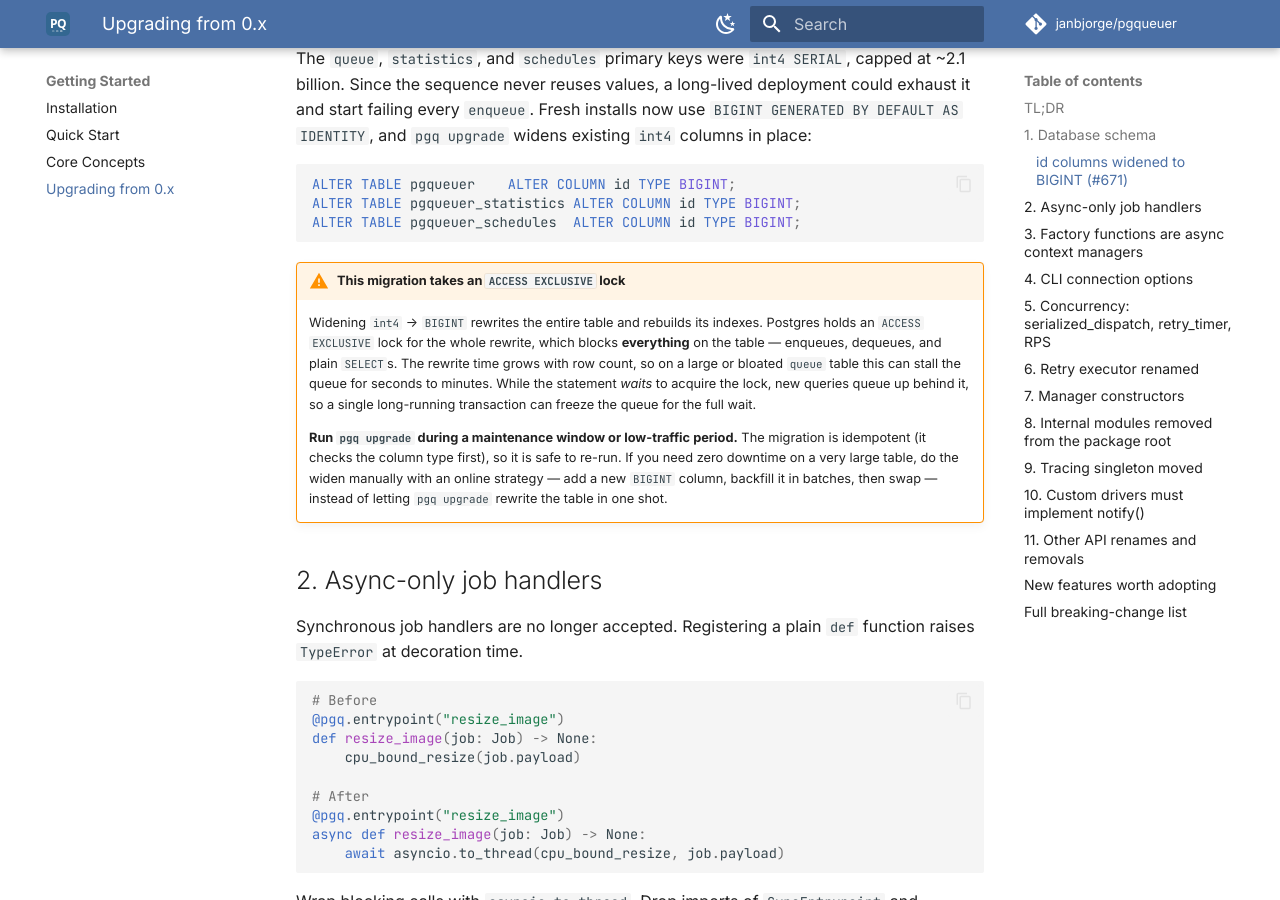
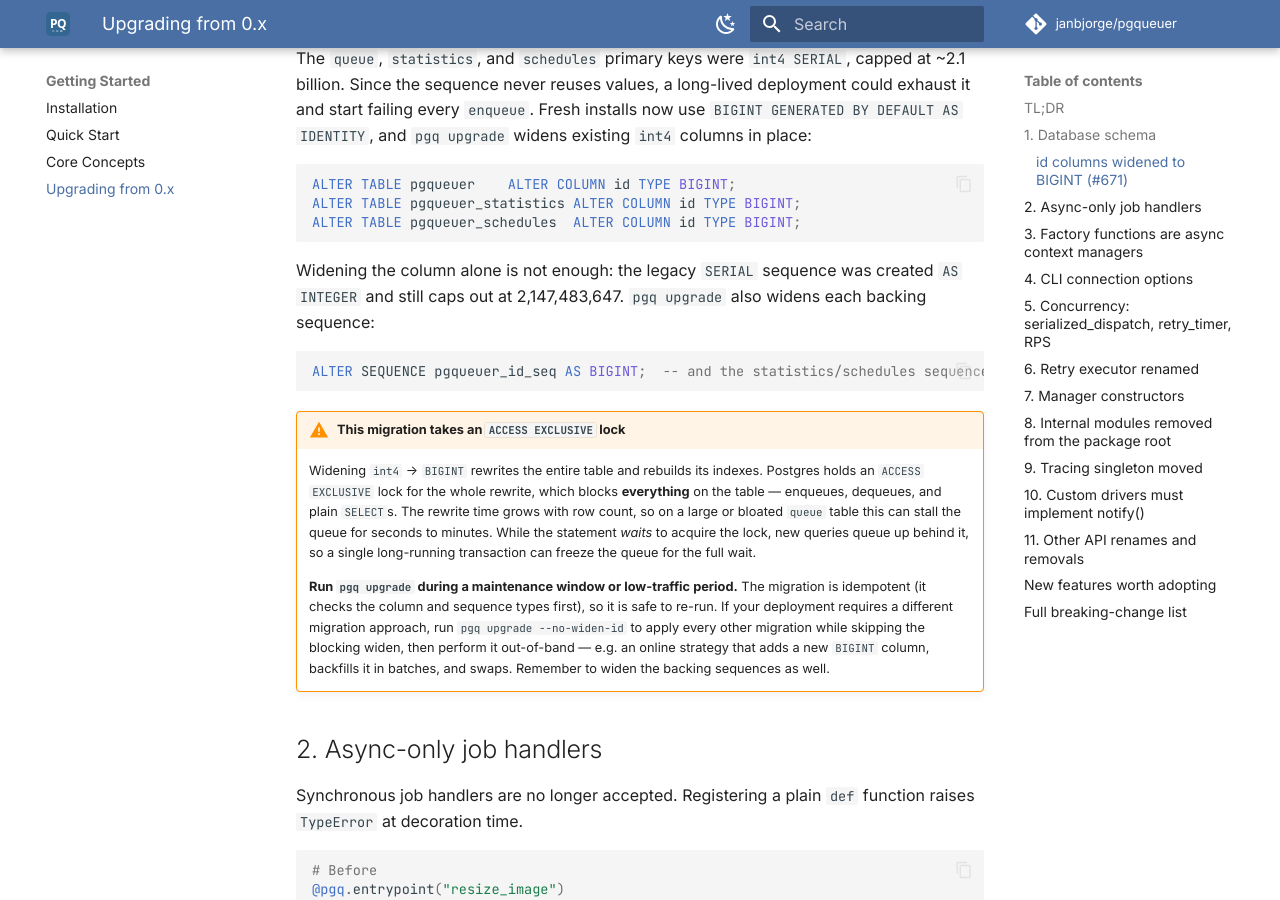
Before and after one commit to janbjorge/pgqueuer, an MkDocs documentation site: the page built from docs/getting-started/upgrading.md, in a window 1280 px wide and 900 px high, scrolled down 1091 px. Built offline with MkDocs 1.6.1 and Material for MkDocs 9.7.7, drawn with Linux system fonts in a browser that asks for light colours; comment, search, counter and statistics services are not loaded.

Commit message:
docs: cover sequence widen and --no-widen-id escape hatch (#671)
Document that pgq upgrade also widens the legacy SERIAL sequences
(AS INTEGER, still capped at 2^31-1 after the column widen) and that
--no-widen-id skips the blocking widen for deployments that prefer an
out-of-band migration.

````diff
--- a/docs/getting-started/upgrading.md
+++ b/docs/getting-started/upgrading.md
@@ -51,6 +51,14 @@ ALTER TABLE pgqueuer_statistics ALTER COLUMN id TYPE BIGINT;
 ALTER TABLE pgqueuer_schedules  ALTER COLUMN id TYPE BIGINT;
 ```
 
+Widening the column alone is not enough: the legacy `SERIAL` sequence was
+created `AS INTEGER` and still caps out at 2,147,483,647. `pgq upgrade` also
+widens each backing sequence:
+
+```sql
+ALTER SEQUENCE pgqueuer_id_seq AS BIGINT;  -- and the statistics/schedules sequences
+```
+
 !!! warning "This migration takes an `ACCESS EXCLUSIVE` lock"
     Widening `int4` → `BIGINT` rewrites the entire table and rebuilds its
     indexes. Postgres holds an `ACCESS EXCLUSIVE` lock for the whole rewrite,
@@ -61,11 +69,12 @@ ALTER TABLE pgqueuer_schedules  ALTER COLUMN id TYPE BIGINT;
     single long-running transaction can freeze the queue for the full wait.
 
     **Run `pgq upgrade` during a maintenance window or low-traffic period.** The
-    migration is idempotent (it checks the column type first), so it is safe to
-    re-run. If you need zero downtime on a very large table, do the widen
-    manually with an online strategy — add a new `BIGINT` column, backfill it in
-    batches, then swap — instead of letting `pgq upgrade` rewrite the table in
-    one shot.
+    migration is idempotent (it checks the column and sequence types first), so
+    it is safe to re-run. If your deployment requires a different migration
+    approach, run `pgq upgrade --no-widen-id` to apply every other migration
+    while skipping the blocking widen, then perform it out-of-band — e.g. an
+    online strategy that adds a new `BIGINT` column, backfills it in batches,
+    and swaps. Remember to widen the backing sequences as well.
 
 ## 2. Async-only job handlers
 
````
Also changed, not shown: RELEASE.md (+9 -7 lines).
